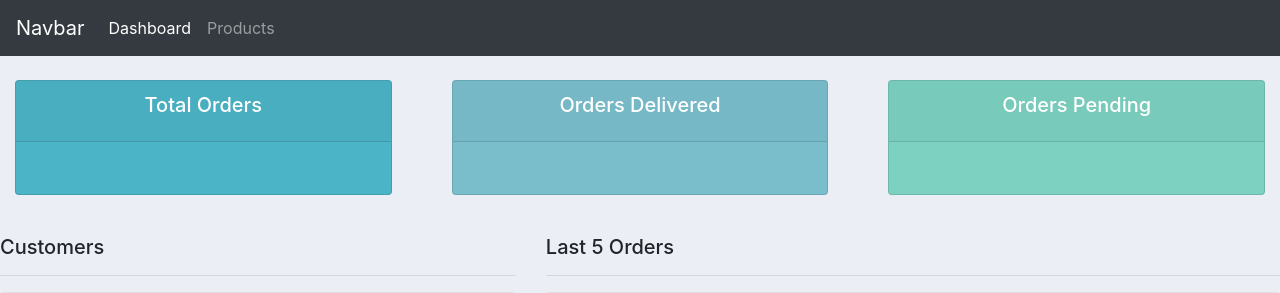
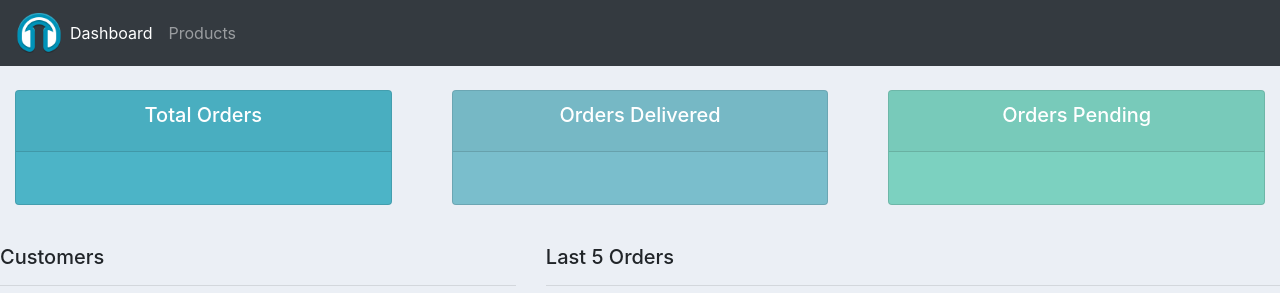
Before and after one commit to hazem3443/DjangoApp, a Django app: page / in a window 1280 px wide. Shown: the top 293 px of the page. Run offline with Django 3.2, Linux system fonts and the light colour scheme; some libraries are stand-ins or nearby versions.

Commit message:
4-Static Files & Images _ Django Framework (3.0) Crash Course Tutorials (pt 4)

```diff
--- a/accountss/templates/accountss/customer.html
+++ b/accountss/templates/accountss/customer.html
@@ -47,7 +47,7 @@
     <div class="col-md">
         <div class="card card-body">
             <table class="table table-sm">
-                <tr>
+                <tr >
                     <th>Product</th>
                     <th>Category</th>
                     <th>Date Ordered</th>
--- a/accountss/templates/accountss/main.html
+++ b/accountss/templates/accountss/main.html
@@ -1,24 +1,13 @@
+{% load static %}
 <!DOCTYPE html>
 <html>
     <head>
         <title>CRM</title>
         <link rel="stylesheet" href="https://stackpath.bootstrapcdn.com/bootstrap/4.3.1/css/bootstrap.min.css" integrity="sha384-ggOyR0iXCbMQv3Xipma34MD+dH/1fQ784/j6cY/iJTQUOhcWr7x9JvoRxT2MZw1T" crossorigin="anonymous">
 
-        <style>
-            body{
-                background-color: #ebeff5;
-            }
-            #total-orders{
-                background-color: #4cb4c7;
-            }
-            #orders-delivered{
-                background-color: #7abecc;
-            }
-            #orders-pending{
-                background-color: #7CD1C0;
-            }
+        <link rel="stylesheet" type="text/css" href="{% static '/css/main.css' %}">
+        <link rel="stylesheet" type="text/css" href="{% static '/css/navbar.css' %}" >
 
-        </style>
     </head>
     <body>
         {% include 'accountss/navbar.html'%}
--- a/accountss/templates/accountss/navbar.html
+++ b/accountss/templates/accountss/navbar.html
@@ -1,5 +1,8 @@
+{% load static %}
+
+
 <nav class="navbar navbar-expand-lg navbar-dark bg-dark">
-    <a class="navbar-brand" href="#">Navbar</a>
+  <img class="nav-small-hazem" src="{% static 'images/logo.png' %}">
     <button class="navbar-toggler" type="button" data-toggle="collapse" data-target="#navbarNavAltMarkup" aria-controls="navbarNavAltMarkup" aria-expanded="false" aria-label="Toggle navigation">
       <span class="navbar-toggler-icon"></span>
     </button>
--- /dev/null
+++ b/static/css/main.css
@@ -0,0 +1,13 @@
+
+body{
+    background-color: #ebeff5;
+}
+#total-orders{
+    background-color: #4cb4c7;
+}
+#orders-delivered{
+    background-color: #7abecc;
+}
+#orders-pending{
+    background-color: #7CD1C0;
+}
--- /dev/null
+++ b/static/css/navbar.css
@@ -0,0 +1,9 @@
+.nav-small-hazem{
+    float: left;
+    padding: 2px 0px;
+    font-size: 19px;
+    line-height: 24px;
+    height: 50px;
+    max-width: 50px;
+    display: table;
+}
```
Also changed, not shown: CRM/settings.py (+8 -0 lines), static/images/logo.png (added).
